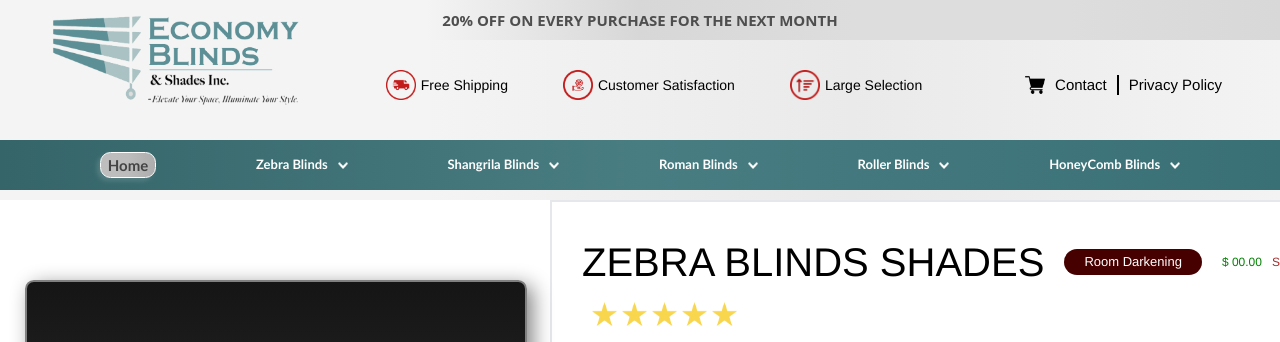
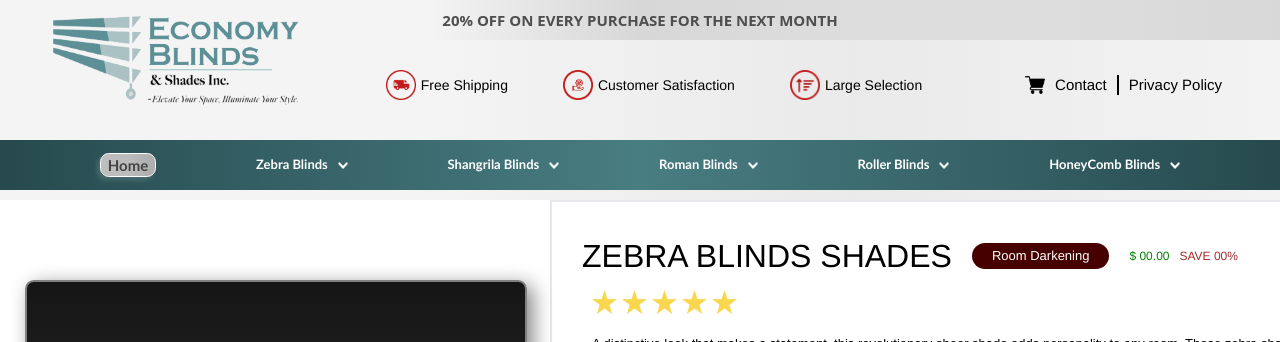
Before and after one commit to deodagee/economyblindsandshades, a Next.js app: page /components/pages/zebrablinds in a window 1280 px wide. Shown: the top 342 px of the page. Built offline with nearby package versions, Linux system fonts and the light colour scheme.

Commit message:
Add files via upload

```diff
--- a/styles/components/header.module.css
+++ b/styles/components/header.module.css
@@ -133,7 +133,7 @@ margin-bottom: 50px;
 }
 
 .second_menu_bar {
-  background: linear-gradient(to right, #356569, #487d82, #397076);
+  background: linear-gradient(to right, #264a4e, #487d82, #264a4e);
   width: 100vw;
   list-style: none;
   display: flex;
@@ -170,10 +170,10 @@ margin-bottom: 50px;
   font-weight: 700;
   font-size: 15px;
   background-color: rgb(11, 24, 32);
-  padding: 1px;
+  padding: 0;
   padding-left: 7px;
   padding-right: 7px;
-  border-radius: 0.65rem;
+  border-radius: 0.55rem;
   border-width: 1px;
   border-color: #ffffff;
   box-shadow: -3px 3px 5px 0px rgba(255, 255, 255, 0.14);
--- a/styles/components/pages/zebrablinds.module.css
+++ b/styles/components/pages/zebrablinds.module.css
@@ -116,7 +116,7 @@
   display: flex;
   align-items: center;
   justify-content: start;
-  font-size: 40px;
+  font-size: 32px;
   width: max-content;
   word-wrap: nowrap;
 }
```
